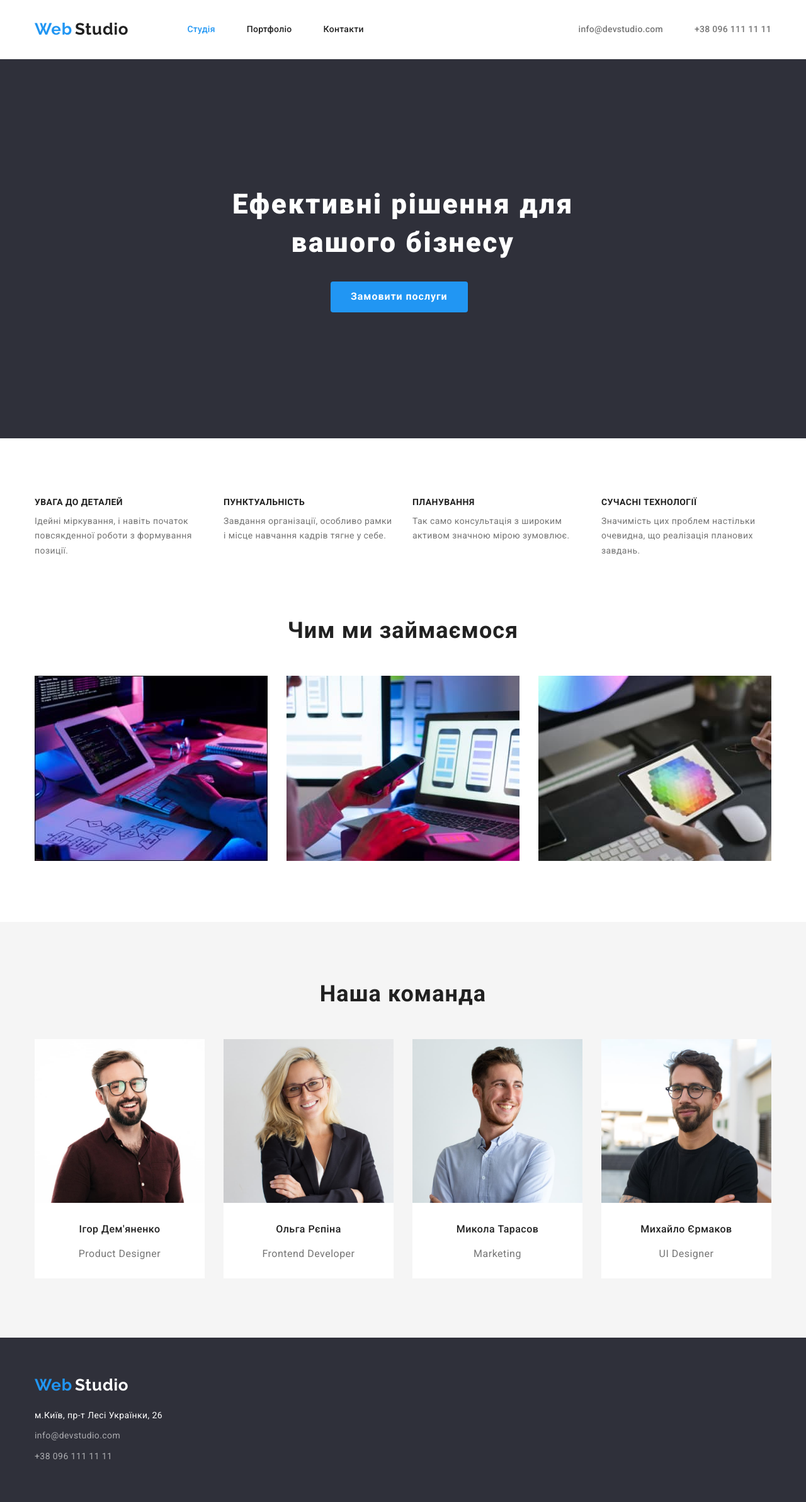
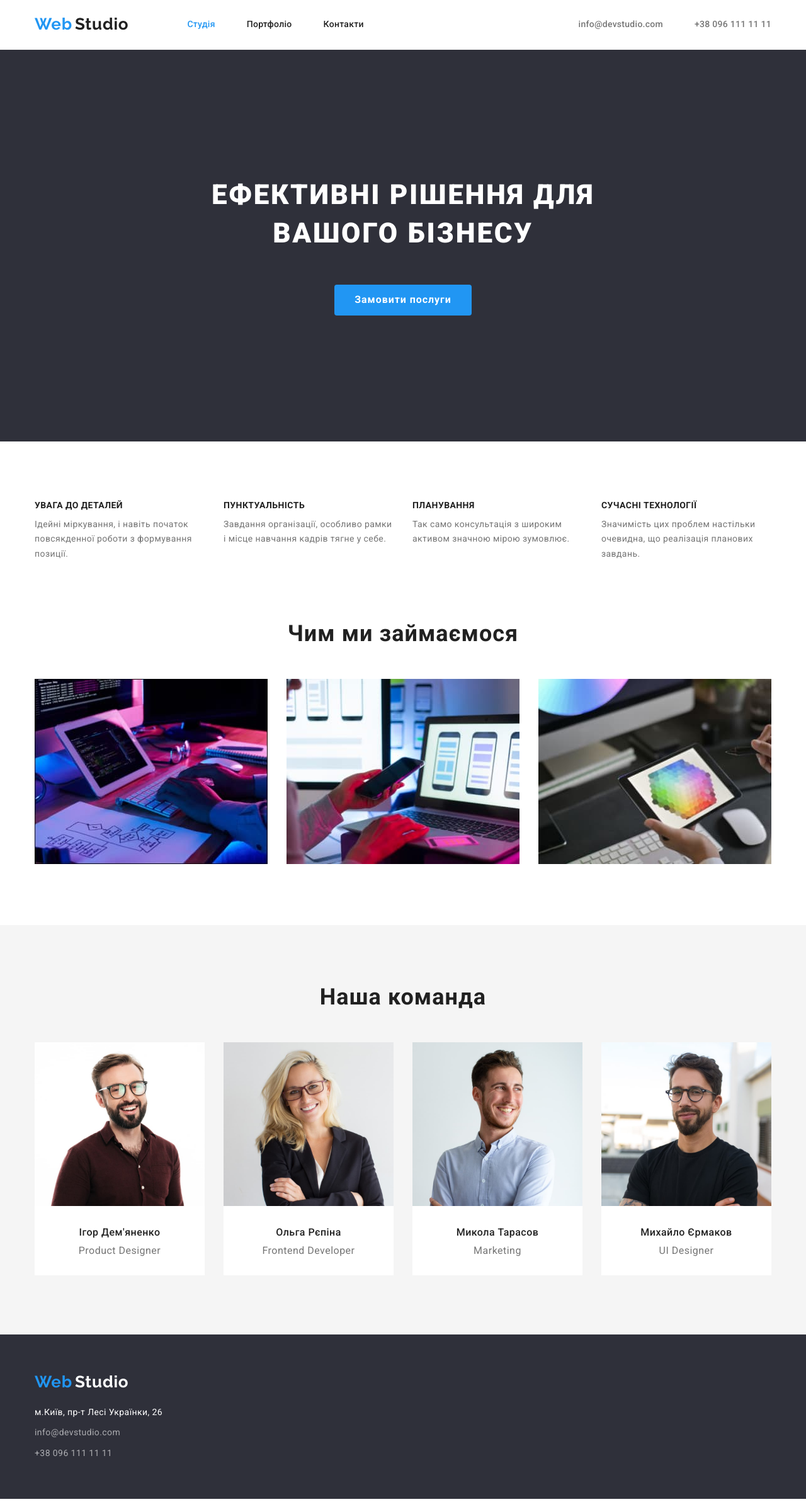
Before and after one commit to MuStaff777/goit-markup-hw-03, a plain HTML site: page index.html in a window 1280 px wide. Shown: the whole page at 63% size. Drawn offline with nearby package versions, Linux system fonts and the light colour scheme.

Commit message:
MuStaff777
Flexbox

```diff
--- a/css/index.css
+++ b/css/index.css
@@ -3,6 +3,7 @@
   --secondary-font: 'Raleway', sans-serif;
   --accent-color: #ff7f50;
   --title-color: #F5F5F5;
+  --button-list-color: #F5F4FA;
   --title-text-color: #FFFFFF;
   --secondary-title-color: #000000;
   --menu-site-color: #757575;
@@ -47,7 +48,8 @@ ul {
 .work-list,
 .work-item,
 .list-container,
-.section-list-container {
+.section-list-container,
+.contacts {
   list-style: none;
 }
 
@@ -70,6 +72,13 @@ body {
 }
 
 /*--header*/
+
+.page-header.container {
+  padding-top: 24px;
+  padding-bottom: 25px;
+  border-bottom: 1px solid #ECECEC;
+  width: 1600px;
+}
 
 .page-logo,
 .address-logo {
@@ -132,11 +141,16 @@ body {
   color: var(--menu-site-color);
 }
 
-
 .contact-phone-number:hover,
 .contact-phone-number:focus {
   color: var(--address-color);
 }
+
+.contacts {
+  margin-left: auto;
+}
+
+
 
 /*--work--*/
 
@@ -147,7 +161,9 @@ body {
   line-height: 1.6;
   letter-spacing: 0.03em;
   padding: 6px 22px;
-
+  border-radius: 4px;
+  border: none;
+  background-color: var(--button-list-color);
   color: var(--text-color);
 }
 
@@ -157,20 +173,32 @@ body {
   color: var(--title-text-color);
 }
 
+.work {
+  padding-top: 94px;
+  padding-bottom: 94px;
+}
+
 .work-list {
   display: flex;
   justify-content: center;
   column-gap: 8px;
-  margin-bottom: 50px;
-  margin-top: 94px;
 }
 
 .work-item {
   display: flex;
   flex-wrap: wrap;
   gap: 30px;
-  padding-top: 50px;
-  padding-bottom: 94px;
+  margin-top: 50px;
+}
+
+.container-work {
+  padding-top: 20px;
+  padding-bottom: 20px;
+  padding-left: 24px;
+  padding-right: 24px;
+  border-left: 1px;
+  border-right: 1px;
+  border-bottom: 1px;
 }
 
 
@@ -180,9 +208,6 @@ body {
   font-size: 18px;
   line-height: 2;
   letter-spacing: 0.06em;
-  margin-top: 20px;
-  margin-left: 24px;
-  margin-right: 24px;
   color: var(--text-color);
 }
 
@@ -192,10 +217,6 @@ body {
   font-size: 16px;;
   line-height: 1.8;
   letter-spacing: 0.03em;
-  margin-top: 4px;
-  margin-left: 24px;
-  margin-right: 24px;
-  margin-bottom: 20px;
   color: var(--menu-site-color);
 }
 
@@ -208,10 +229,6 @@ body {
 }
 
 /*--address--*/
-
-.address {
-  background-color:var(--hero-address-color);
-}
 
 .address-item  {
   font-family: var(--secondary-font);
--- a/css/styles.css
+++ b/css/styles.css
@@ -84,8 +84,8 @@ body {
 }
 
 .page-header {
-  padding-top: 32px;
-  padding-bottom: 32px;
+  padding-top: 24px;
+  padding-bottom: 25px;
 }
 
 .page-header-container {
@@ -156,11 +156,19 @@ body {
   color: var(--address-color);
 }
 
+.contacts {
+  display: flex;
+  margin-left: auto;
+}
+
 
 /*--hero--*/
 
 .hero {
-background-color: var(--hero-address-color);
+  text-align: center;
+  background-color: var(--hero-address-color);
+  padding-top: 200px;
+  padding-bottom: 200px;
 }
 
 
@@ -170,10 +178,10 @@ background-color: var(--hero-address-color);
   Line-height: 1.4;
   text-align: center;
   letter-spacing: 0.06em;
-  padding-top: 200px;
-  padding-bottom: 30px;
-  margin-left: 226px;
-  margin-right: 226px;
+  text-transform: uppercase;
+  width: 696px;
+  margin-left: auto;
+  margin-right: auto;
   color: var(--title-text-color);
 }
 
@@ -187,8 +195,7 @@ background-color: var(--hero-address-color);
   padding: 10px;
   padding-left: 32px;
   padding-right: 32px;
-  margin-left: 470px;
-  margin-bottom: 200px;
+  margin-top: 50px;
   border-radius: 4px;
   color: var(--title-text-color);
 }
@@ -201,6 +208,11 @@ background-color: var(--hero-address-color);
 
 /*--section-title--*/
 
+.section-title {
+  padding-top: 94px;
+  padding-bottom: 94px;
+}
+
 .text-container {
   width: 270px;
 }
@@ -208,8 +220,6 @@ background-color: var(--hero-address-color);
 .section-list {
   display: flex;
   column-gap: 30px;
-  padding-top: 94px;
-  padding-bottom: 94px;
 }
 
 .section-list-title {
@@ -237,7 +247,13 @@ background-color: var(--hero-address-color);
 /*--section-work--*/
 /*--post-section--*/
 
+.section-work {
+  padding-bottom: 94px;
+}
+
 .post-section {
+  padding-top: 94px;
+  padding-bottom: 94px;
   background-color: var(--title-color);
 }
 
@@ -246,18 +262,20 @@ background-color: var(--hero-address-color);
   background-color:var(--title-text-color);
 }
 
+.image-container {
+  display: block;
+  max-width: 100%;
+  height: auto;
+}
+
 .section-list-container {
   display: flex;
   column-gap: 30px;
-  padding-top: 50px;
-  padding-bottom: 94px;
 }
 
 .list-container {
   display: flex;
   column-gap: 30px;
-  padding-top: 50px;
-  padding-bottom: 94px;
 }
 
 .section-item,
@@ -268,11 +286,8 @@ background-color: var(--hero-address-color);
   line-height: 1.16;
   letter-spacing: 0.03em;
   text-align: Center;
+  margin-bottom: 50px;
   color: var(--text-color);
-}
-
-.post {
-  padding-top: 94px;
 }
 
 .post-title {
@@ -282,8 +297,8 @@ background-color: var(--hero-address-color);
   line-height: 1.18;
   letter-spacing: 0.03em;
   text-align: Center;
-  padding-top: 30px;
-  padding-bottom: 10px;
+  margin-top: 30px;
+  margin-bottom: 10px;
   color: var(--text-color);
 }
 
@@ -293,8 +308,8 @@ background-color: var(--hero-address-color);
   font-size: 16px;
   line-height: 1.18;
   letter-spacing: 0.03em;
-  padding-top: 10px;
-  padding-bottom: 30px;
+  margin-top: 10px;
+  margin-bottom: 30px;
   text-align: Center;
   color: var(--menu-site-color);
 }
@@ -303,9 +318,6 @@ background-color: var(--hero-address-color);
 
 .address {
   background-color:var(--hero-address-color);
-}
-
-.address-container {
   padding-top: 60px;
   padding-bottom: 60px;
 }
--- a/index.html
+++ b/index.html
@@ -27,8 +27,10 @@
                 <li class="menu-item"><a class="menu-link link" href="contacts">Контакти</a></li>
             </ul>
         </nav>
-            <a class="menu-site" href="info@devstudio.com">info@devstudio.com</a>
-            <a class="contact-phone-number" href="+380961111111">+38 096 111 11 11</a>
+        <ul class="contacts">
+            <li class="container-list"><a class="menu-site" href="info@devstudio.com">info@devstudio.com</a></li>
+            <li class="container-list"><a class="contact-phone-number" href="+380961111111">+38 096 111 11 11</a></li>
+        </ul>
         </div>
     </header>
 
```
Also changed, not shown: portfolio.html (+22 -31 lines).
